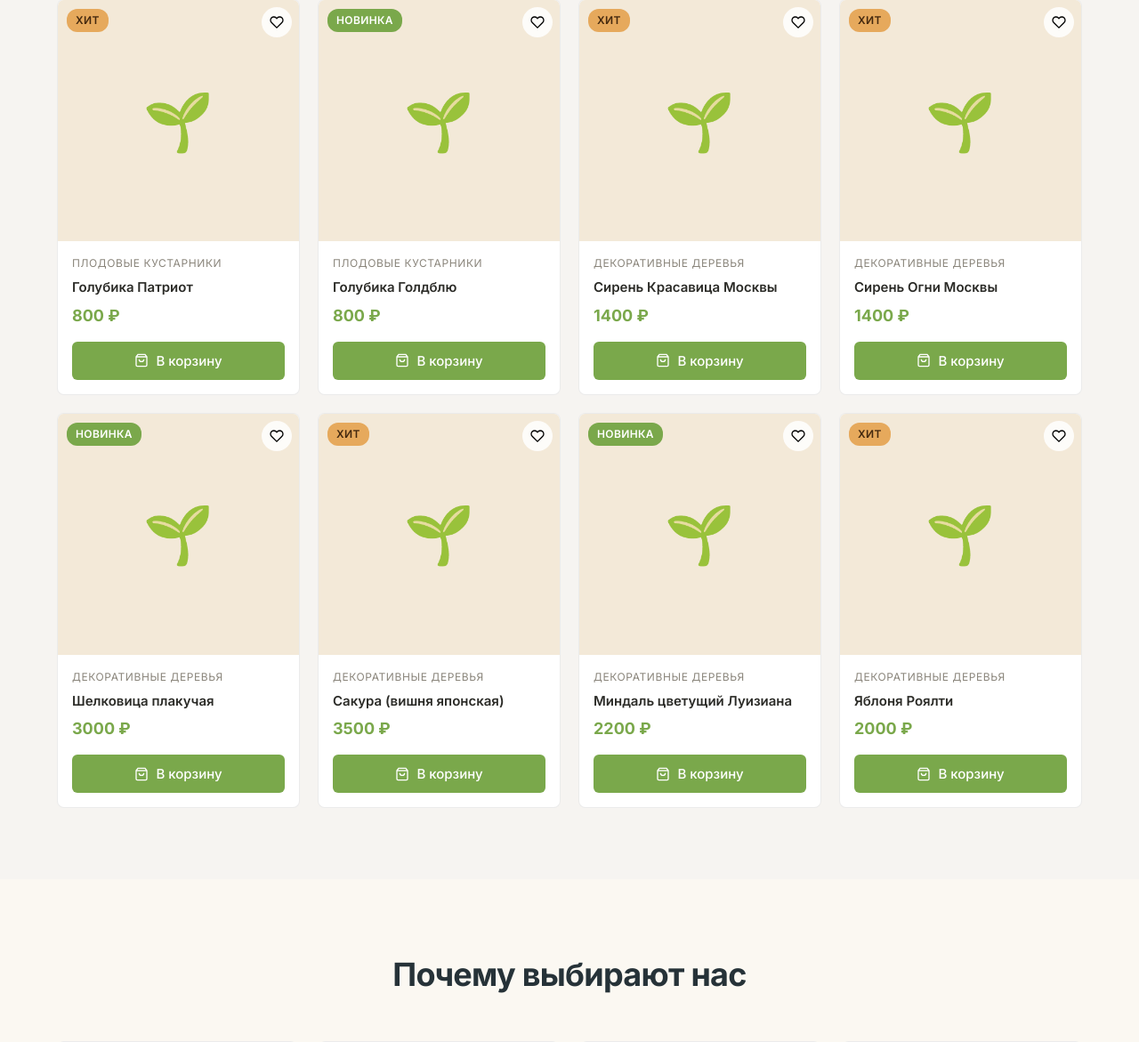
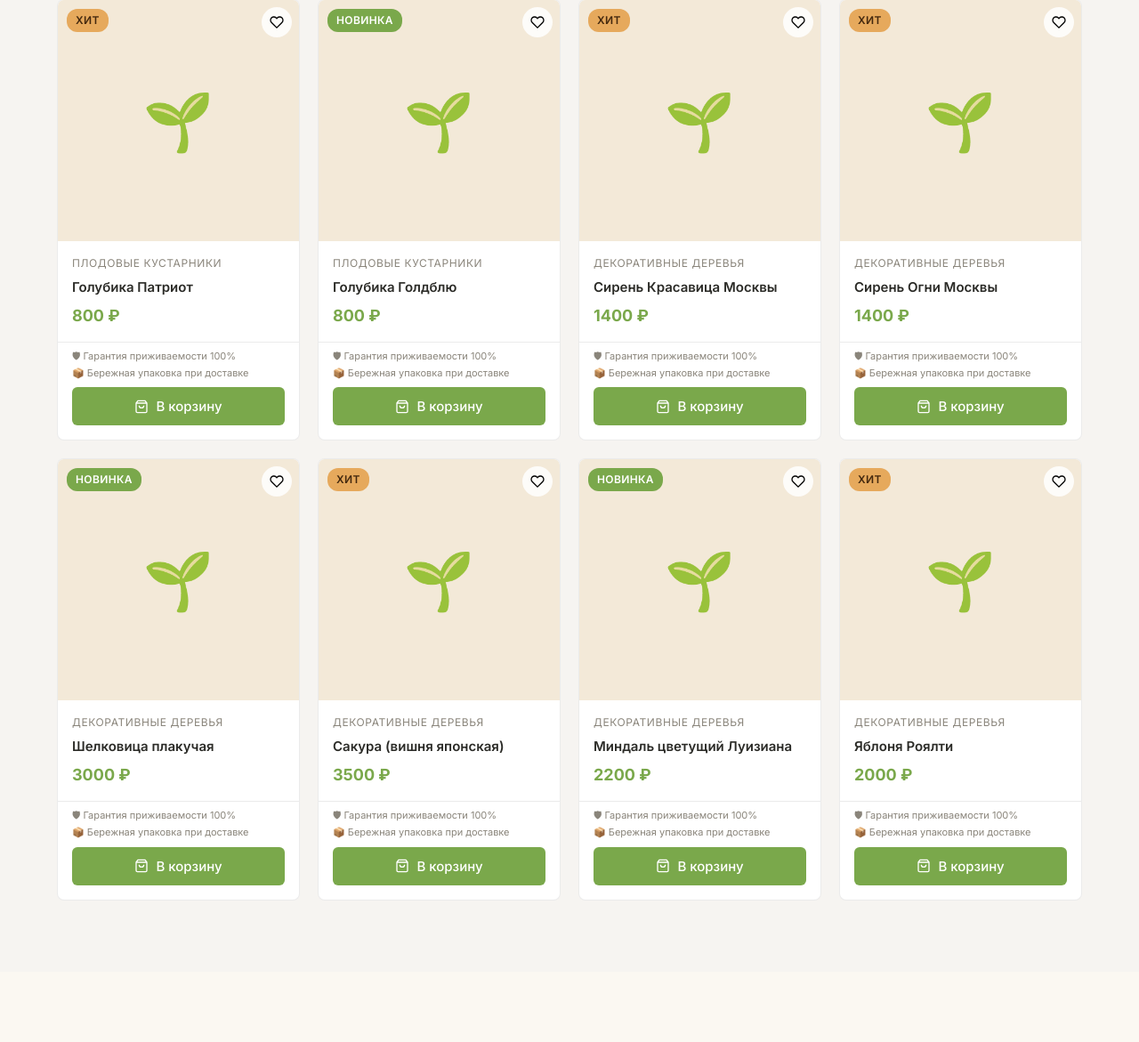
Before and after one commit to trebla-cod-pip/tvoysad, a Django app: page / in a window 1280 px wide. Shown: the part 1644-2815 px from the top of the page at 89% size. Run offline with Django 4.2, Linux system fonts and the light colour scheme; data comes from the database, SQL or seed files in the repository; parts of the project's set-up code (start-up, migrations or seed data) failed here and were passed over; some libraries are stand-ins or nearby versions.

Commit message:
Добавить гарантийные строки в карточку товара
Co-Authored-By: Claude Sonnet 4.6 <noreply@anthropic.com>

```diff
--- a/static/css/base.css
+++ b/static/css/base.css
@@ -302,6 +302,8 @@ input, textarea, select { font-family: inherit; }
 .product-card__price { display: flex; align-items: baseline; gap: 8px; margin-top: auto; }
 .product-card__price-current { font-size: 18px; font-weight: 700; color: var(--primary); }
 .product-card__price-old { font-size: 13px; color: var(--muted-foreground); text-decoration: line-through; }
+.product-card__guarantees { padding: 8px 16px; display: flex; flex-direction: column; gap: 4px; border-top: 1px solid var(--border); }
+.product-card__guarantee-row { font-size: 11px; color: var(--muted-foreground); line-height: 1.4; }
 .product-card__footer { padding: 0 16px 16px; }
 
 /* ── Categories grid ─────────────────────────────────────────────────────── */
--- a/templates/components/product_card.html
+++ b/templates/components/product_card.html
@@ -35,6 +35,10 @@
       {% if product.old_price %}<span class="product-card__price-old">{{ product.old_price|floatformat:0 }} ₽</span>{% endif %}
     </div>
   </div>
+  <div class="product-card__guarantees">
+    <div class="product-card__guarantee-row">🛡 Гарантия приживаемости 100%</div>
+    <div class="product-card__guarantee-row">📦 Бережная упаковка при доставке</div>
+  </div>
   <div class="product-card__footer">
     <button class="btn btn--primary btn--full" onclick="addToCart('{{ product.slug }}')">
       <svg width="16" height="16" viewBox="0 0 24 24" fill="none" stroke="currentColor" stroke-width="2">
```
